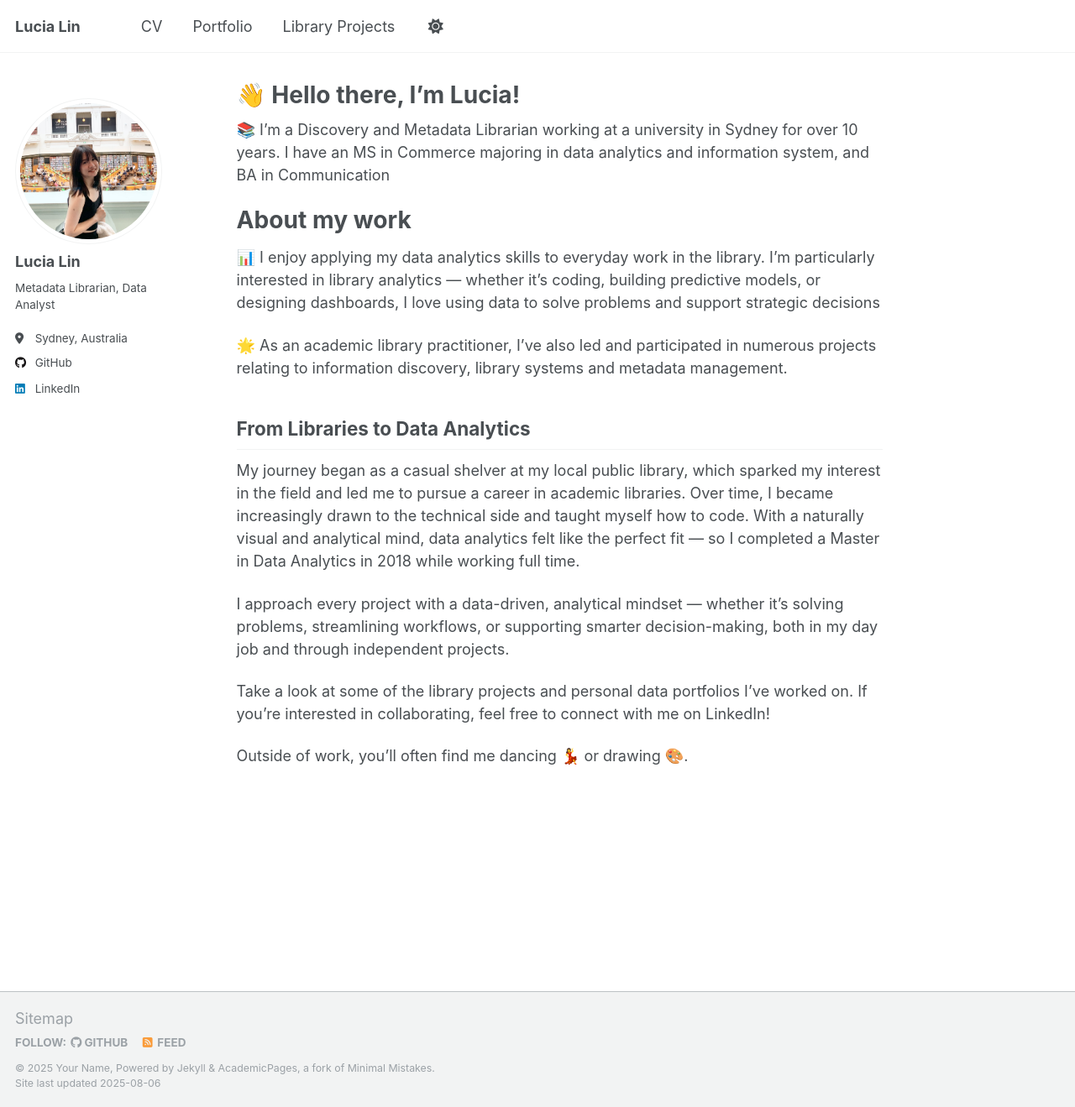
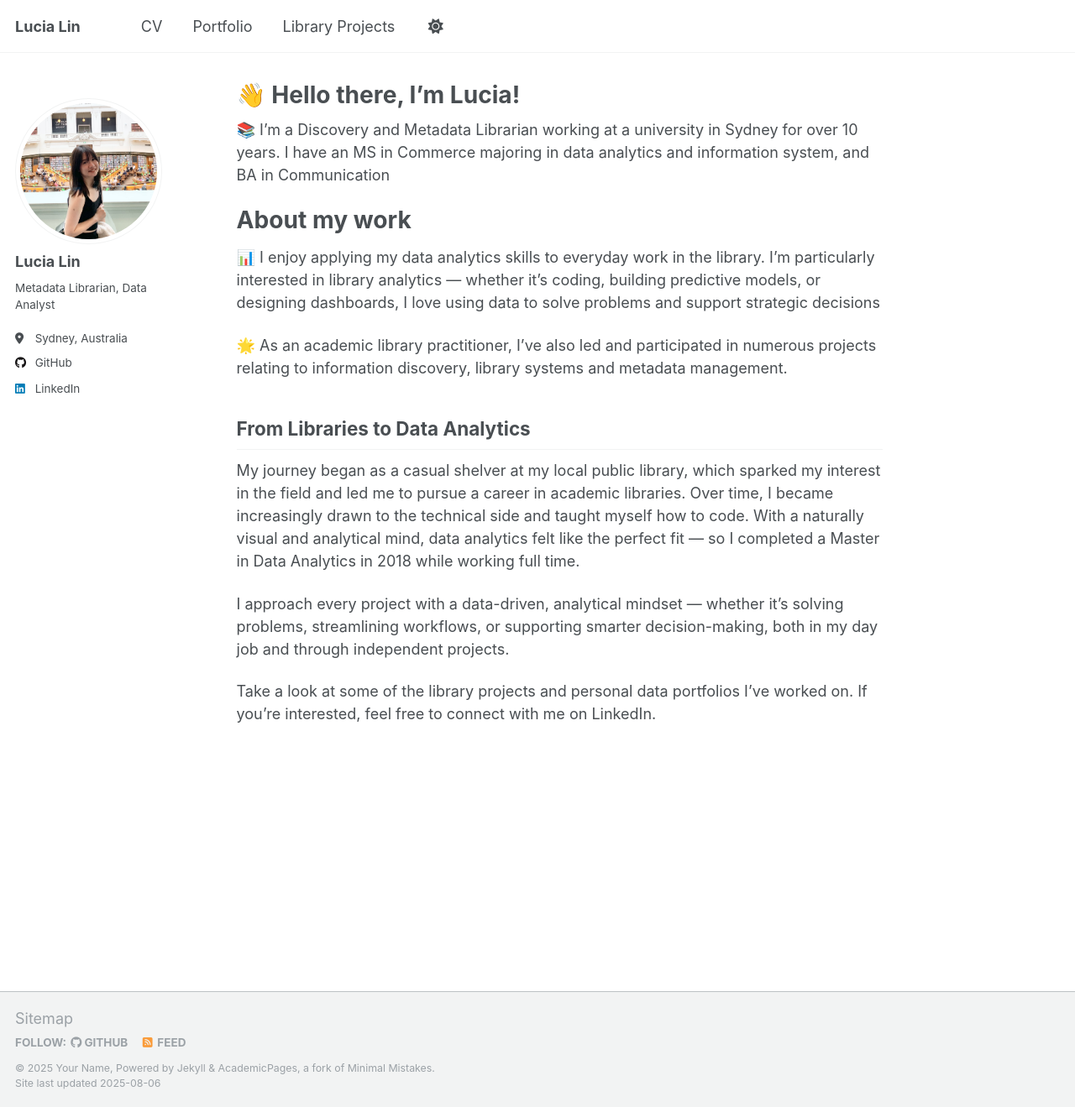
Before and after one commit to lululucialin/lululucialin.github.io, a Jekyll site: the page built from _pages/about.md, in a window 1280 px wide and 1319 px high. Shown: the whole window at 84% size. Built offline with Jekyll 4.4.1, drawn with Linux system fonts in a browser that asks for light colours.

Commit message:
Update about.md

```diff
--- a/_pages/about.md
+++ b/_pages/about.md
@@ -21,6 +21,4 @@ My journey began as a casual shelver at my local public library, which sparked m
 
 I approach every project with a data-driven, analytical mindset — whether it’s solving problems, streamlining workflows, or supporting smarter decision-making, both in my day job and through independent projects.
 
-Take a look at some of the library projects and personal data portfolios I’ve worked on. If you’re interested in collaborating, feel free to connect with me on LinkedIn!
-
-Outside of work, you’ll often find me dancing 💃 or drawing 🎨.
+Take a look at some of the library projects and personal data portfolios I’ve worked on. If you’re interested, feel free to connect with me on LinkedIn.
```
